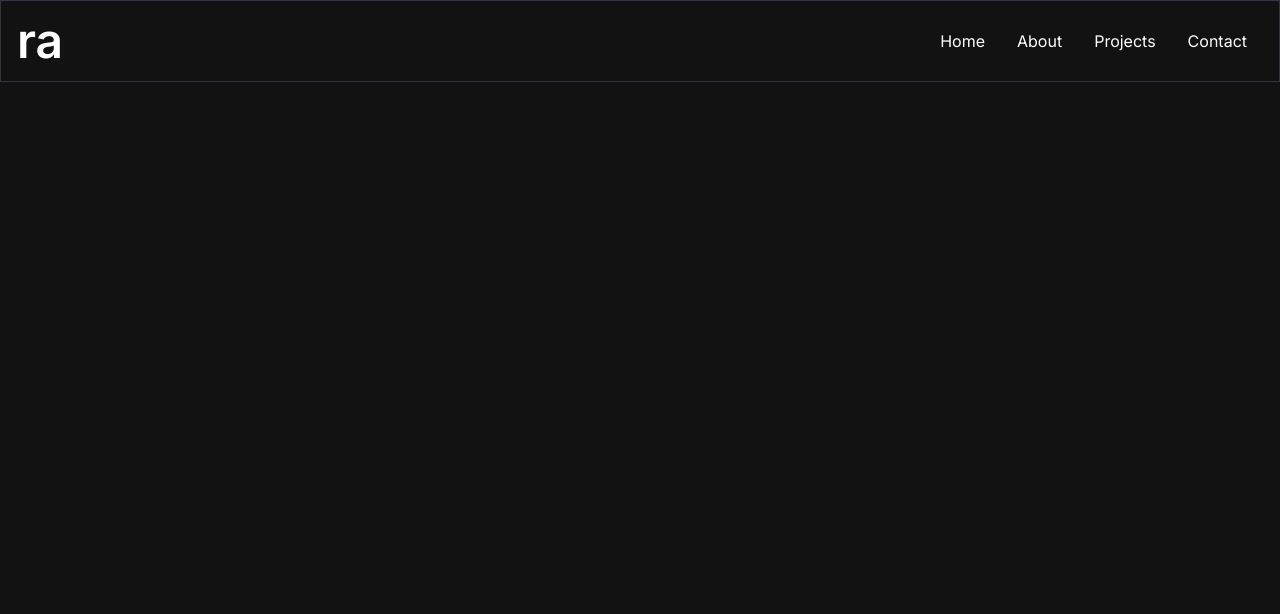
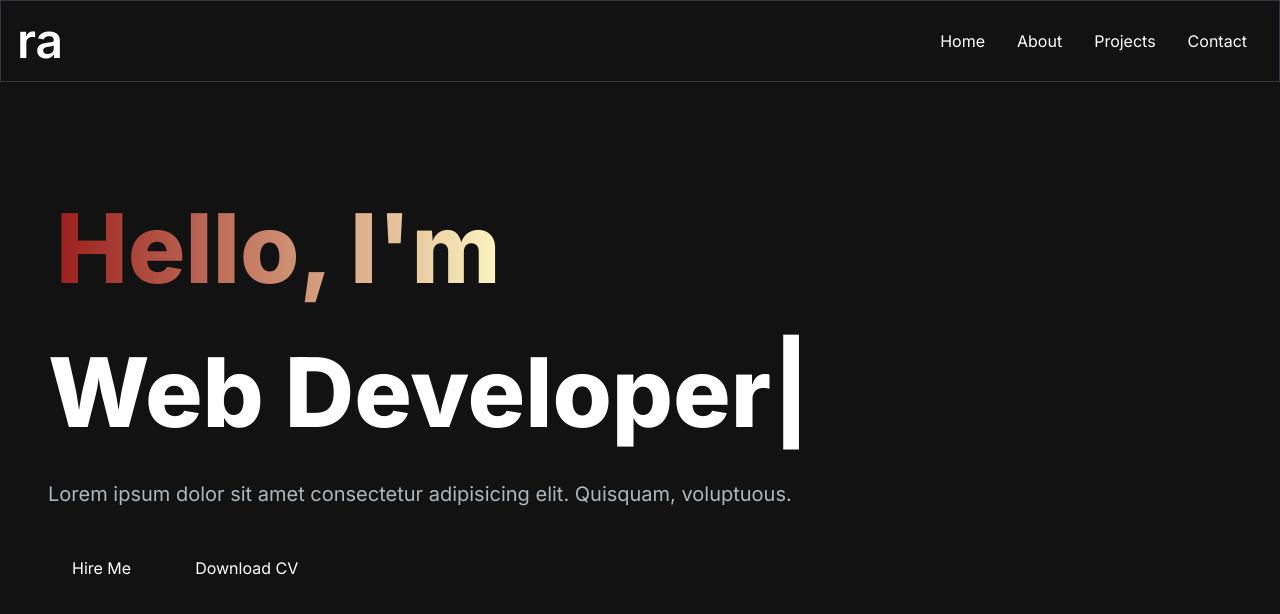
Before and after one commit to ramiro999/Portfolio, a Next.js app: page / in a window 1280 px wide. Shown: the top 614 px of the page. Built offline with nearby package versions, Linux system fonts and the light colour scheme.

Commit message:
add text section

```diff
--- a/src/app/components/SectionOne.tsx
+++ b/src/app/components/SectionOne.tsx
@@ -7,27 +7,27 @@ import { motion } from "framer-motion";
 const SectionOne: React.FC = () => {
   return (
     <section className="lg: py-16">
-      <div className="grid grid-cols-1 lg:grid-cols-2 gap-4">
+      <div className="grid grid-cols-1 sm:grid-cols-12">
         <motion.div
           initial={{ x: -100, opacity: 0 }}
           animate={{ x: 0, opacity: 1 }}
           transition={{ duration: 1 }}
-          className="flex flex-col justify-center items-center"
+          className="col-span-8 place-self-center text-center sm:text-left justify-self-start"
         >
           <h1 className="text-white mb-4 text-4xl sm:text-5xl lg:text-8xl lg:leading-normal font-extrabold">
-            <span className="text-transparent bg-clip-text bg-gradient-to-r from-primary-400 to-secondary-600">
+            <span className="text-transparent bg-clip-text bg-gradient-to-r from-red-800 to-yellow-100 p-2">
               Hello, I&apos;m{" "}
             </span>
             <br></br>
             <TypeAnimation
               sequence={[
-                "Judy",
+                "Ramiro",
+                1000,
+                "Frontend Developer",
                 1000,
                 "Web Developer",
                 1000,
                 "Mobile Developer",
-                1000,
-                "UI/UX Designer",
                 1000,
               ]}
               wrapper="span"
--- a/src/app/page.tsx
+++ b/src/app/page.tsx
@@ -1,11 +1,14 @@
 import Image from "next/image";
 import Navbar from "./components/Navbar";
+import SectionOne from "./components/SectionOne";
 
 export default function Home() {
   return (
     <main className="flex min-h-screen flex-col bg-[#121212]">
       <Navbar />
-      <div className="container mt-24 mx-auto px-12 py-4"></div>
+      <div className="container mt-24 mx-auto px-12 py-4">
+        <SectionOne />
+      </div>
     </main>
   );
 }
```
